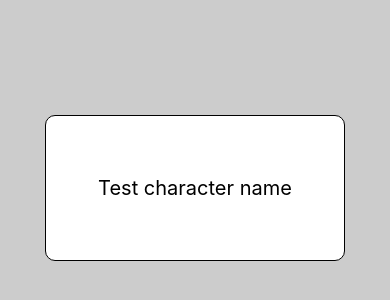
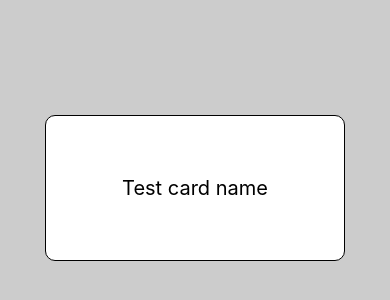
Before and after one commit to frankmangone/cards-game, a React Native app: screen / in a window 390 px wide. Shown: the part 234-534 px from the top of the page. Built offline with nearby package versions, Linux system fonts and the light colour scheme.

Commit message:
Passes card text as a prop

```diff
--- a/src/components/SwipeableCard.tsx
+++ b/src/components/SwipeableCard.tsx
@@ -2,6 +2,10 @@ import { Animated } from 'react-native'
 import styled from 'styled-components/native'
 import useSwipeableCard from '@hooks/useSwipeableCard'
 import type { VFC } from 'react'
+
+interface SwipeableCardProps {
+  cardText: string
+}
 
 // TODO: Determine width by using viewport width
 const Wrapper = styled(Animated.View)`
@@ -17,7 +21,8 @@ const Text = styled.Text`
   text-align: center;
 `
 
-const SwipeableCard: VFC = () => {
+const SwipeableCard: VFC<SwipeableCardProps> = (props) => {
+  const { cardText } = props
   const { leftPosition, rotation, panHandlers } = useSwipeableCard()
 
   return (
@@ -25,7 +30,7 @@ const SwipeableCard: VFC = () => {
       style={{ marginLeft: leftPosition, transform: [{ rotate: rotation }] }}
       {...panHandlers}
     >
-      <Text>Test character name</Text>
+      <Text>{cardText}</Text>
     </Wrapper>
   )
 }
--- a/src/screens/MainGame.tsx
+++ b/src/screens/MainGame.tsx
@@ -13,7 +13,7 @@ const MainGame: VFC = () => {
   return (
     <MainLayout>
       <ScreenWrapper>
-        <SwipeableCard />
+        <SwipeableCard cardText="Test card name" />
       </ScreenWrapper>
     </MainLayout>
   )
```
